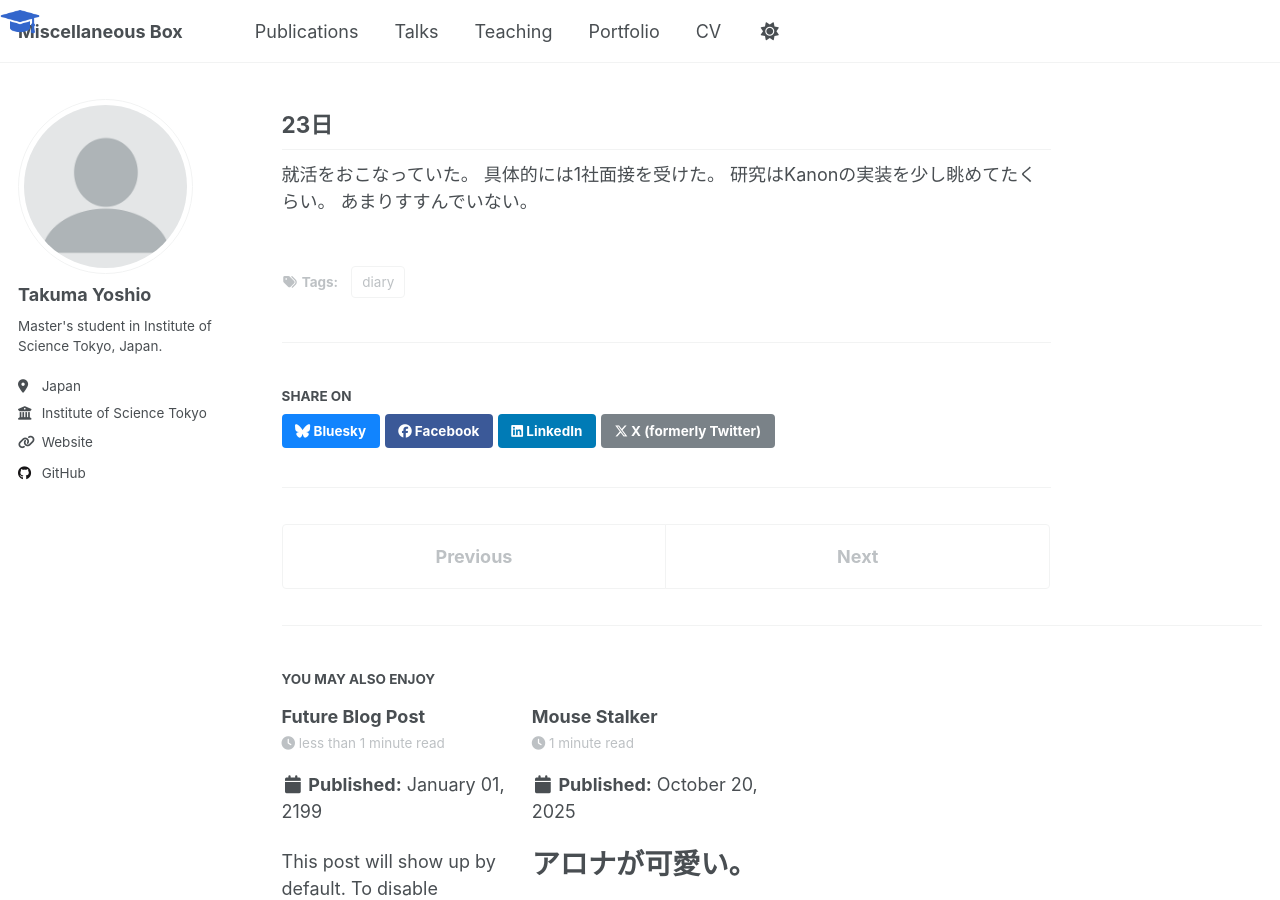
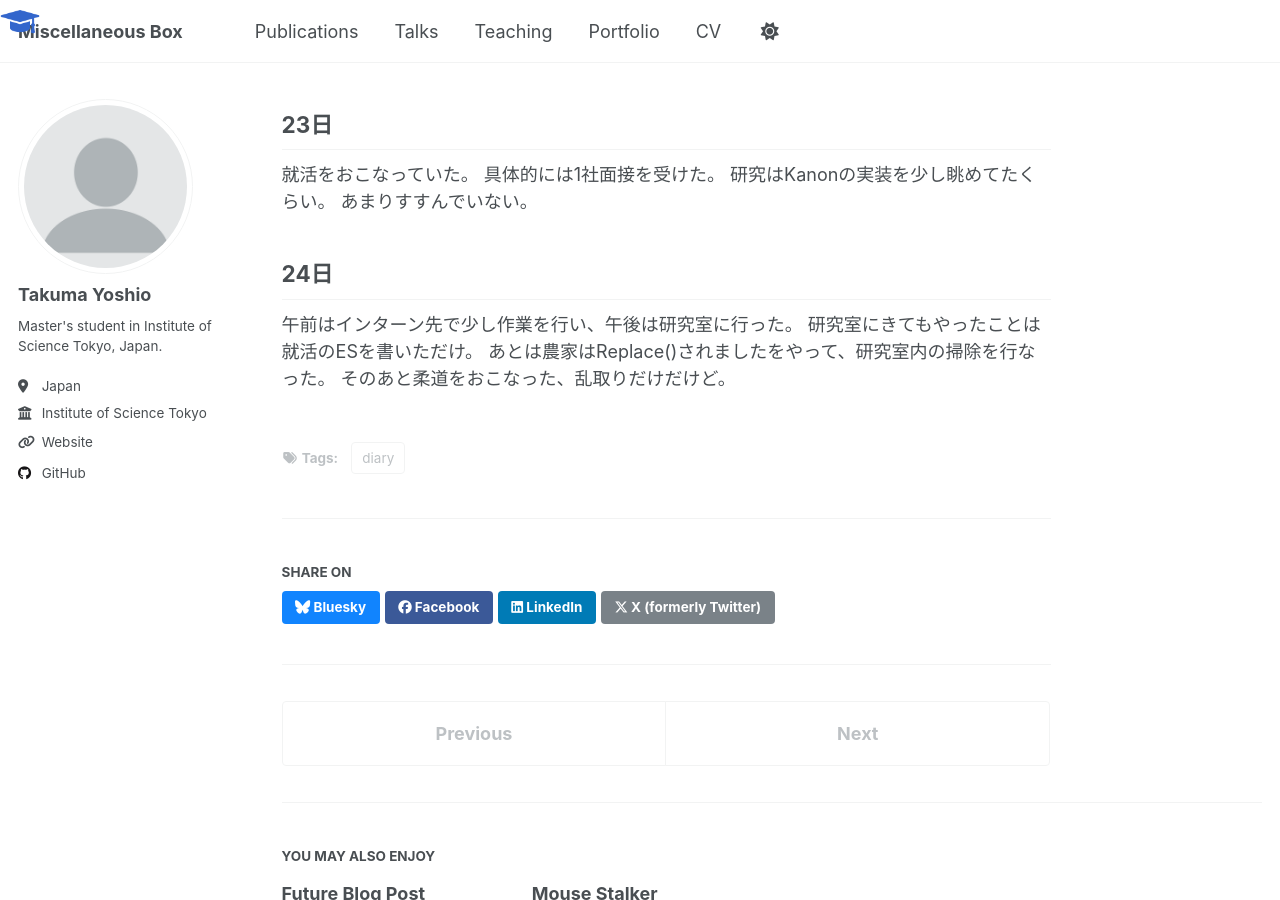
Before and after one commit to ta-yoshi02/ta-yoshi02.github.io, a Jekyll site: the page built from _posts/2025-10-10-blog-post.md, in a window 1280 px wide and 900 px high, scrolled down 2387 px. Built offline with Jekyll 4.4.1, drawn with Linux system fonts in a browser that asks for light colours; a script that is not in the unit is left out.

Commit message:
24日日記

```diff
--- a/_posts/2025-10-10-blog-post.md
+++ b/_posts/2025-10-10-blog-post.md
@@ -72,3 +72,9 @@ VMWareで仮想環境を作成したので早速ゲームをやることに。Tw
 具体的には1社面接を受けた。
 研究はKanonの実装を少し眺めてたくらい。
 あまりすすんでいない。
+
+## 24日
+午前はインターン先で少し作業を行い、午後は研究室に行った。
+研究室にきてもやったことは就活のESを書いただけ。
+あとは農家はReplace()されましたをやって、研究室内の掃除を行なった。
+そのあと柔道をおこなった、乱取りだけだけど。
```
